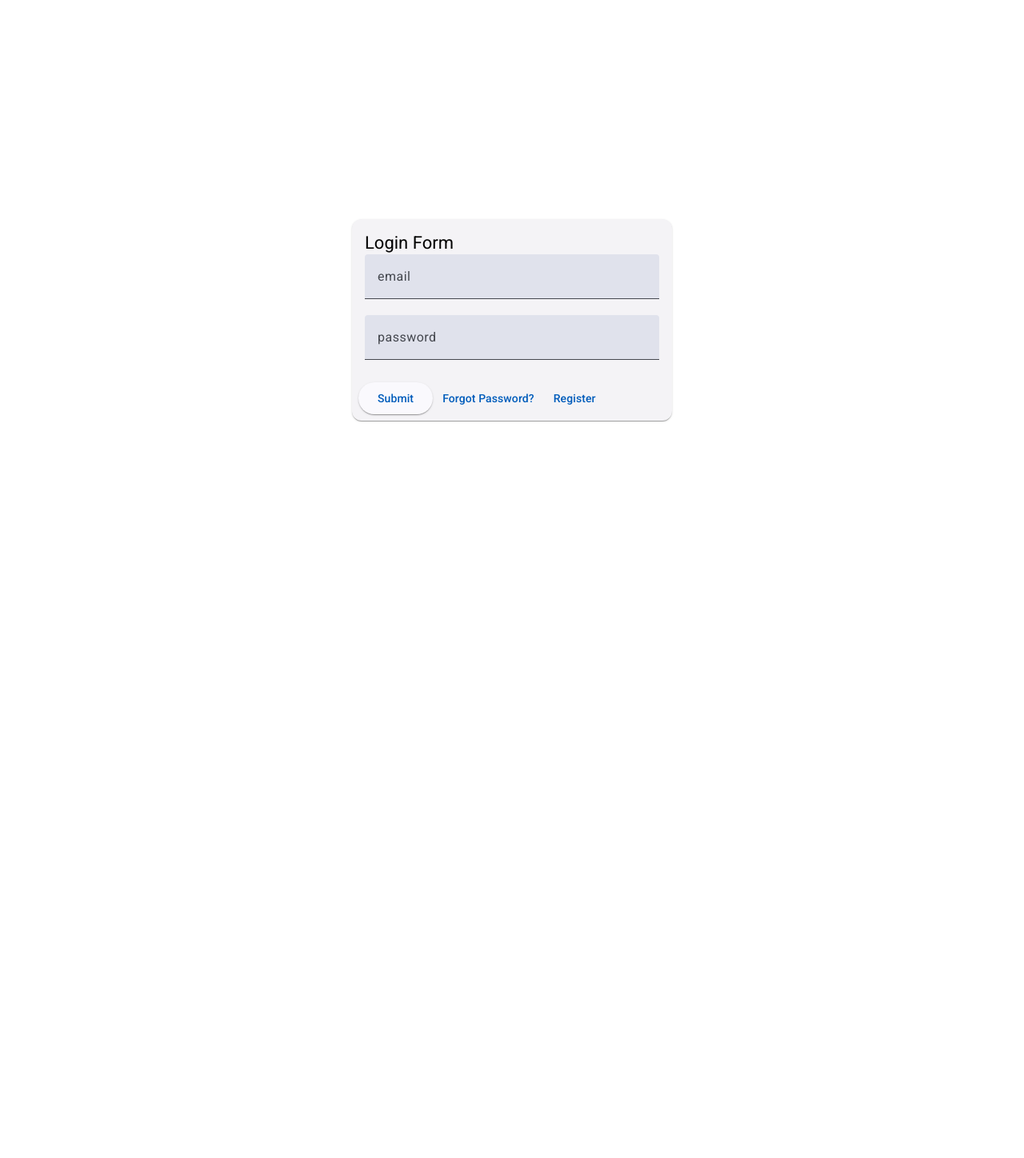
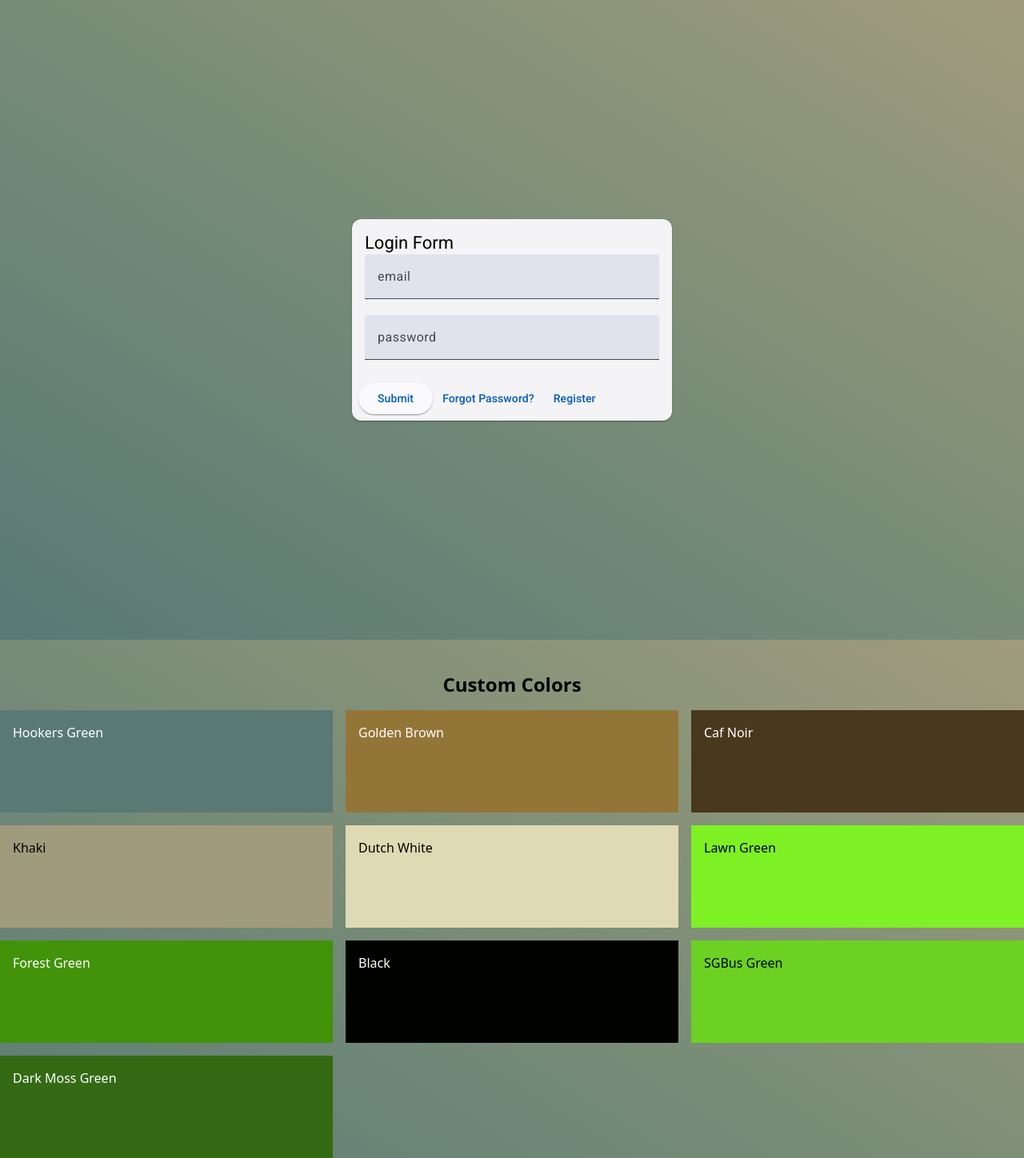
Before and after one commit to FaridFehresti/public-forum-frontend, an Angular app: page /auth/login in a window 1280 px wide. Shown: the whole page at 80% size. Before the commit the page ends 800 px from the top, so only its background shows below. Built offline with nearby package versions, Linux system fonts and the light colour scheme.

Commit message:
added theme palete to the tailwindconfig.js

```diff
--- a/src/app/modules/auth/components/login-form/login-form.component.html
+++ b/src/app/modules/auth/components/login-form/login-form.component.html
@@ -1,8 +1,8 @@
 <div class="login-form-container  w-300">
   <form [formGroup]="loginForm" novalidate (ngSubmit)="onSubmit()">
-    <mat-card  class="login-card">
-      <mat-card-header>
-        <mat-card-title>Login Form</mat-card-title>
+    <mat-card  class="login-card " >
+      <mat-card-header  >
+        <mat-card-title >Login Form</mat-card-title>
       </mat-card-header>
       <mat-card-content>
 
@@ -29,3 +29,19 @@
     </mat-card>
   </form>
 </div>
+
+<div class="container mx-auto mt-10">
+  <h2 class="text-2xl font-bold text-center mb-4">Custom Colors</h2>
+  <div class="grid grid-cols-1 md:grid-cols-3 gap-4">
+    <div class="bg-hookersGreen h-32 p-4 text-white">Hookers Green</div>
+    <div class="bg-goldenBrown h-32 p-4 text-white">Golden Brown</div>
+    <div class="bg-cafNoir h-32 p-4 text-white">Caf Noir</div>
+    <div class="bg-khaki h-32 p-4 text-black">Khaki</div>
+    <div class="bg-dutchWhite h-32 p-4 text-black">Dutch White</div>
+    <div class="bg-lawnGreen h-32 p-4 text-black">Lawn Green</div>
+    <div class="bg-forestGreen h-32 p-4 text-white">Forest Green</div>
+    <div class="bg-black h-32 p-4 text-white">Black</div>
+    <div class="bg-sgbusGreen h-32 p-4 text-black">SGBus Green</div>
+    <div class="bg-darkMossGreen h-32 p-4 text-white">Dark Moss Green</div>
+  </div>
+</div>
--- /dev/null
+++ b/src/app/shared/styles/theme.scss
@@ -0,0 +1,10 @@
+$hookersGreen: #5A7975;
+$goldenBrown: #947538;
+$cafNoir: #48381E;
+$khaki: #A19B7E;
+$dutchWhite: #E0DAB4;
+$lawnGreen: #7EF124;
+$forestGreen: #42920A;
+$black: #010100;
+$sgbusGreen: #6CD122;
+$darkMossGreen: #356A14;
--- a/src/styles.scss
+++ b/src/styles.scss
@@ -1,3 +1,18 @@
 @tailwind base;
 @tailwind components;
 @tailwind utilities;
+@import './app/shared/styles/theme.scss';
+
+body{
+    background-image: linear-gradient(to right top, #5a7975, #678376, #788c77, #8b9479, #a19b7e);
+    background-attachment: fixed;
+    background-size: cover;
+    background-repeat: no-repeat;
+    height: 100vh;
+}
+
+
+//background-image: linear-gradient(to right top, #7ef124, #6dad16, #516f13, #2f3710, #010100);
+//background-image: linear-gradient(to right top, #429209, #3e6b07, #32460a, #202508, #010100);
+//background-image: linear-gradient(to right top, #5a7975, #678376, #788c77, #8b9479, #a19b7e);
+//background-image: linear-gradient(to right top, #356a14, #314e0f, #27350d, #1b1d07, #010100);
--- a/tailwind.config.js
+++ b/tailwind.config.js
@@ -1,11 +1,22 @@
-/** @type {import('tailwindcss').Config} */
 module.exports = {
   content: [
     "./src/**/*.{html,ts}",
   ],
   theme: {
-    extend: {},
+    extend: {
+      colors: {
+        hookersGreen: '#5A7975',
+        goldenBrown: '#947538',
+        cafNoir: '#48381E',
+        khaki: '#A19B7E',
+        dutchWhite: '#E0DAB4',
+        lawnGreen: '#7EF124',
+        forestGreen: '#42920A',
+        black: '#010100',
+        sgbusGreen: '#6CD122',
+        darkMossGreen: '#356A14',
+      },
+    },
   },
   plugins: [],
-
-}
+};
--- a/tsconfig.json
+++ b/tsconfig.json
@@ -15,6 +15,10 @@
     "experimentalDecorators": true,
     "moduleResolution": "bundler",
     "importHelpers": true,
+    "baseUrl": "./",
+    "paths": {
+      "tslib" : ["node_modules/tslib/tslib.d.ts"]
+    },
     "target": "ES2022",
     "module": "ES2022",
     "useDefineForClassFields": false,
```
Also changed, not shown: src/app/modules/auth/auth.routes.ts (+10 -13 lines).
